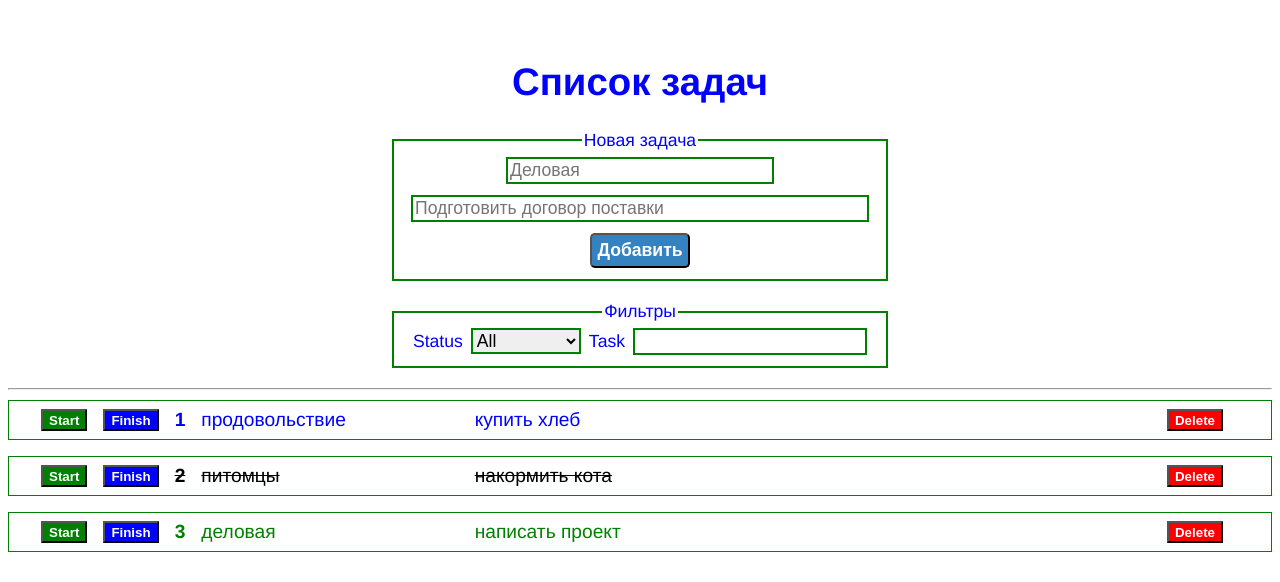
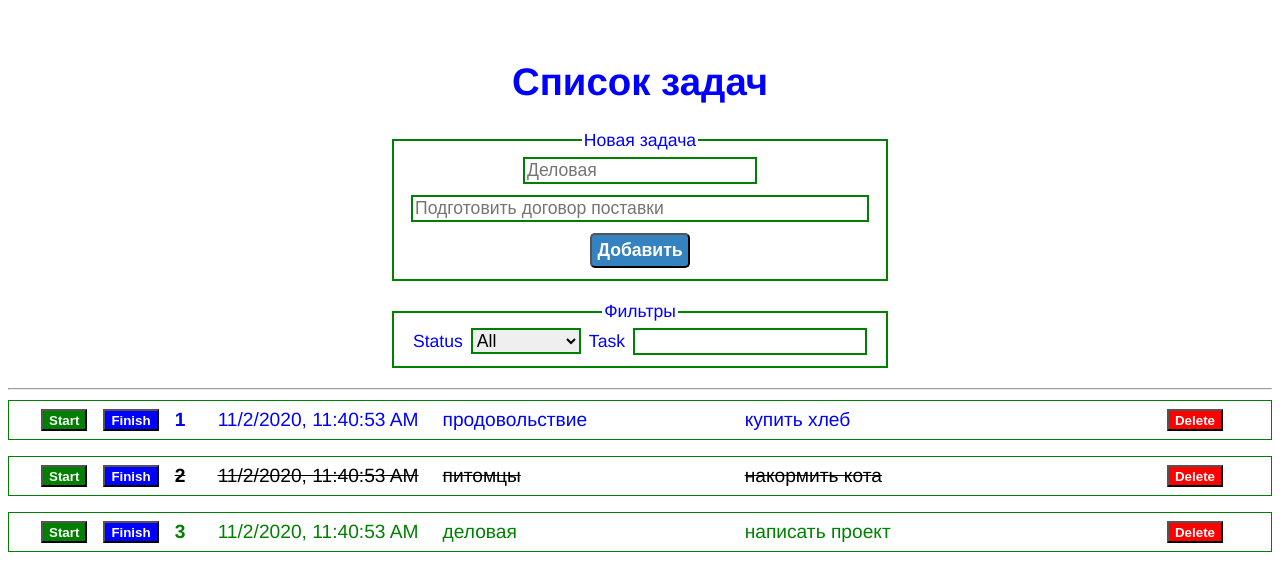
Before and after one commit to Ivan583/big-list, a Vue app: page / in a window 1280 px wide. Shown: the top 582 px of the page. Built offline with nearby package versions, Linux system fonts and the light colour scheme.

Commit message:
Добавление даты

```diff
--- a/src/components/AddTask.vue
+++ b/src/components/AddTask.vue
@@ -2,14 +2,7 @@
   <form @submit.prevent="onSubmit">
     <fieldset>
       <legend>Новая задача</legend>
-      <input
-        v-model="title"
-        type="text"
-        class="title"
-        maxlength="20"
-        placeholder="Деловая"
-        required
-      />
+      <input v-model="title" type="text" maxlength="20" placeholder="Деловая" required />
       <input
         v-model="description"
         type="text"
--- a/src/components/TaskItem.vue
+++ b/src/components/TaskItem.vue
@@ -5,14 +5,15 @@
         <button class="start" @click="$emit('started-task', elem.id)">Start</button>
         <button class="finish" @click="$emit('finish-task', elem.id)">Finish</button>
         <div class="box">
-          <span :class="{work: inProgress(elem), done: isCompleted(elem)}">
+          <span class="index" :class="{work: inProgress(elem), done: isCompleted(elem)}">
             <strong>{{index + 1}}</strong>
           </span>
+          <span :class="{work: inProgress(elem), done: isCompleted(elem)}">{{ localeDate }}</span>
           <span :class="{work: inProgress(elem), done: isCompleted(elem)}">{{elem.title}}</span>
         </div>
       </div>
-      <div :class="{work: inProgress(elem)}">
-        <span :class="{work: inProgress(elem),done: isCompleted(elem)}">{{ elem.description }}</span>
+      <div>
+        <span :class="{work: inProgress(elem), done: isCompleted(elem)}">{{ elem.description }}</span>
       </div>
     </div>
     <button class="delete" @click="$emit('remove-task', elem.id)">Delete</button>
@@ -33,8 +34,13 @@ export default {
     inProgress(myStage) {
       return myStage.stage === "started";
     },
-    isCompleted(myStatus) {
-      return myStatus.stage === "completed";
+    isCompleted(myStage) {
+      return myStage.stage === "completed";
+    }
+  },
+  computed: {
+    localeDate() {
+      return new Date().toLocaleString();
     }
   }
 };
@@ -58,7 +64,7 @@ div {
 }
 
 .box {
-  width: 300px;
+  width: 570px;
 }
 
 button {
@@ -84,8 +90,13 @@ input {
 }
 
 span {
-  margin-right: 1rem;
+  margin-right: 1.5rem;
   text-align: left;
+}
+
+.index {
+  width: 35px;
+  margin-right: 0.5rem;
 }
 
 .heading {
```
